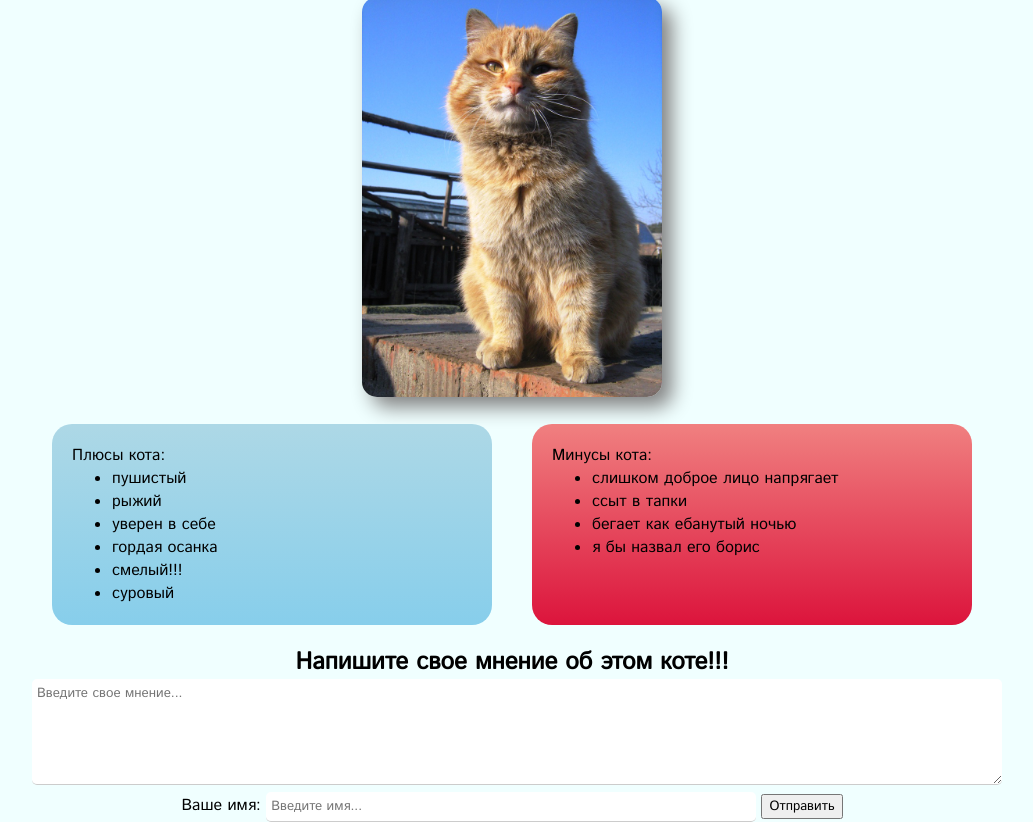
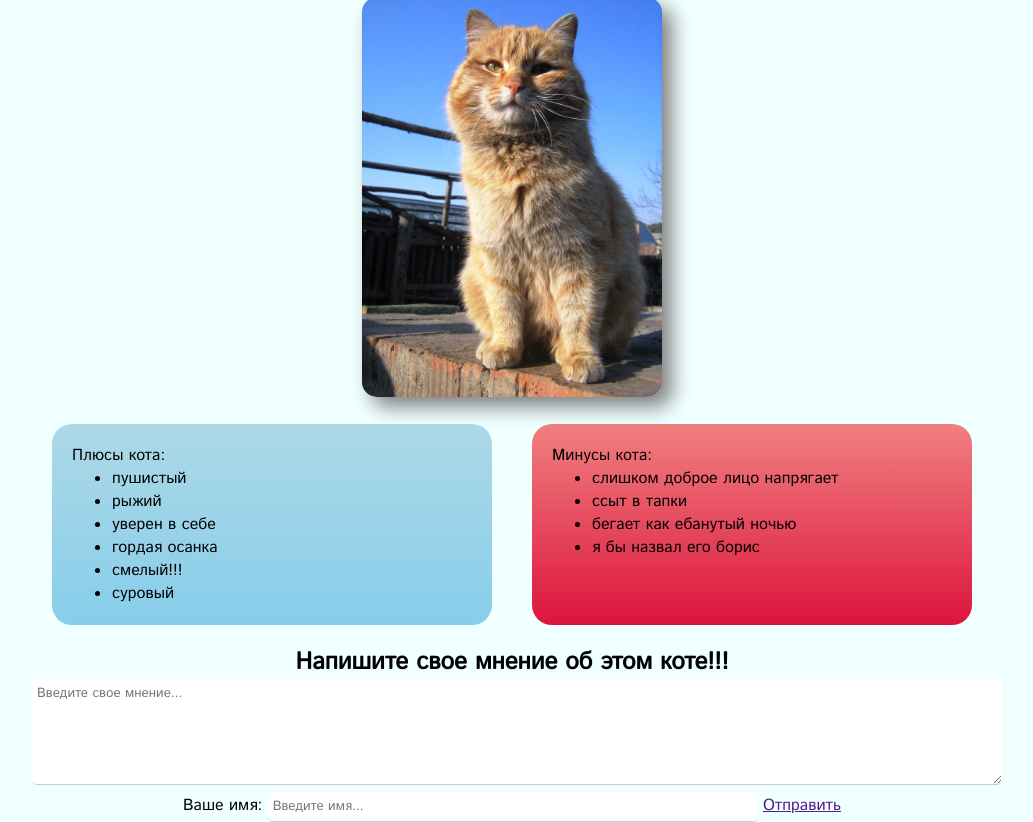
Before and after one commit to LaPorte1801/CatSite, a plain HTML site: page index.html in a window 1280 px wide. Shown: the part 49-871 px from the top of the page, without its empty margins (128-1161 px from the left). Drawn offline with Linux system fonts and the light colour scheme.

Commit message:
Update index.html

```diff
--- a/index.html
+++ b/index.html
@@ -40,9 +40,8 @@
 
       <label for="userName">Ваше имя: </label>
       <input id="userName" type="text" placeholder="Введите имя..."/>
-      <button type="button" >Отправить</button>
+      <a id="btnSend" href="">Отправить</a>
     </div>
-
   </div>
 </body>
 </html>
```
